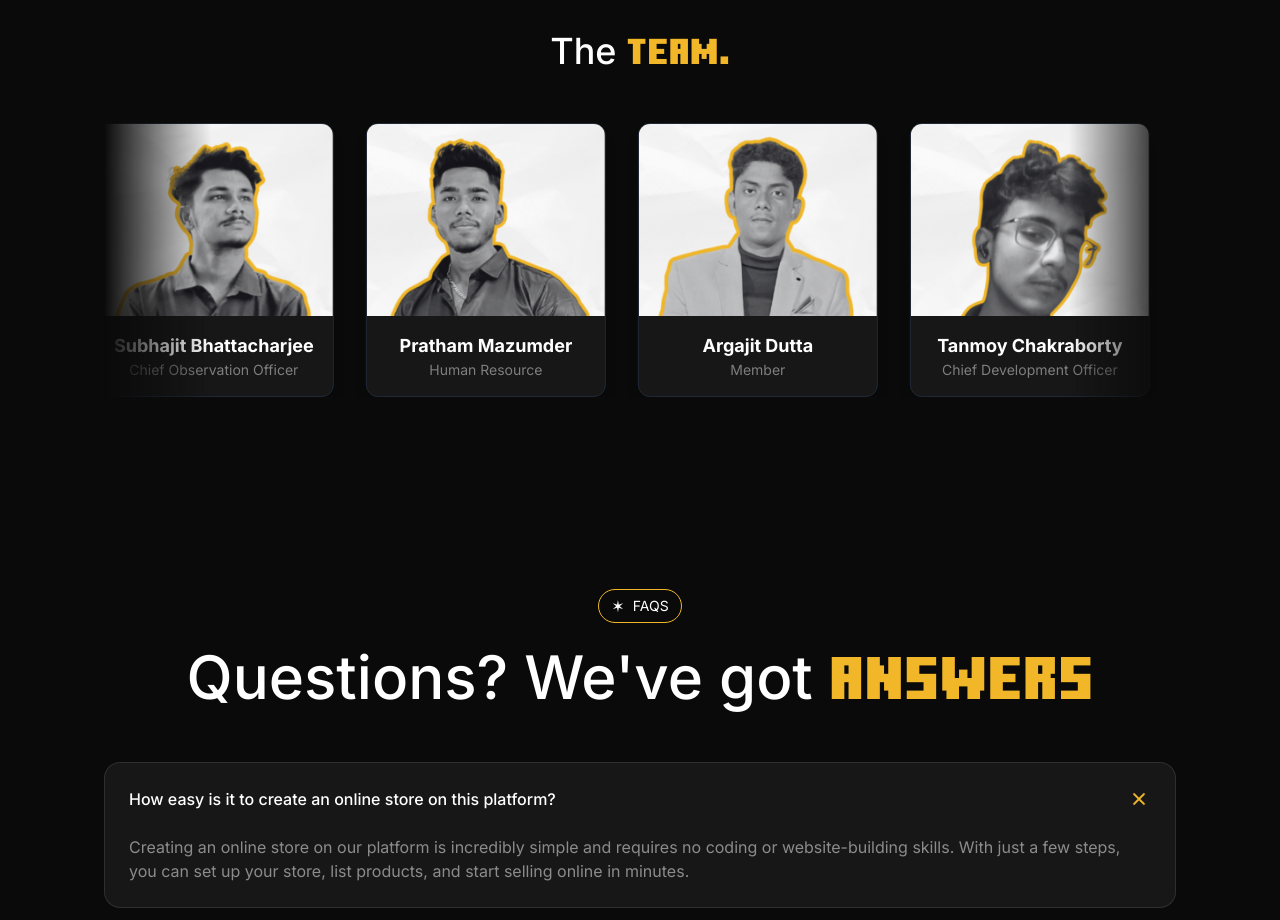
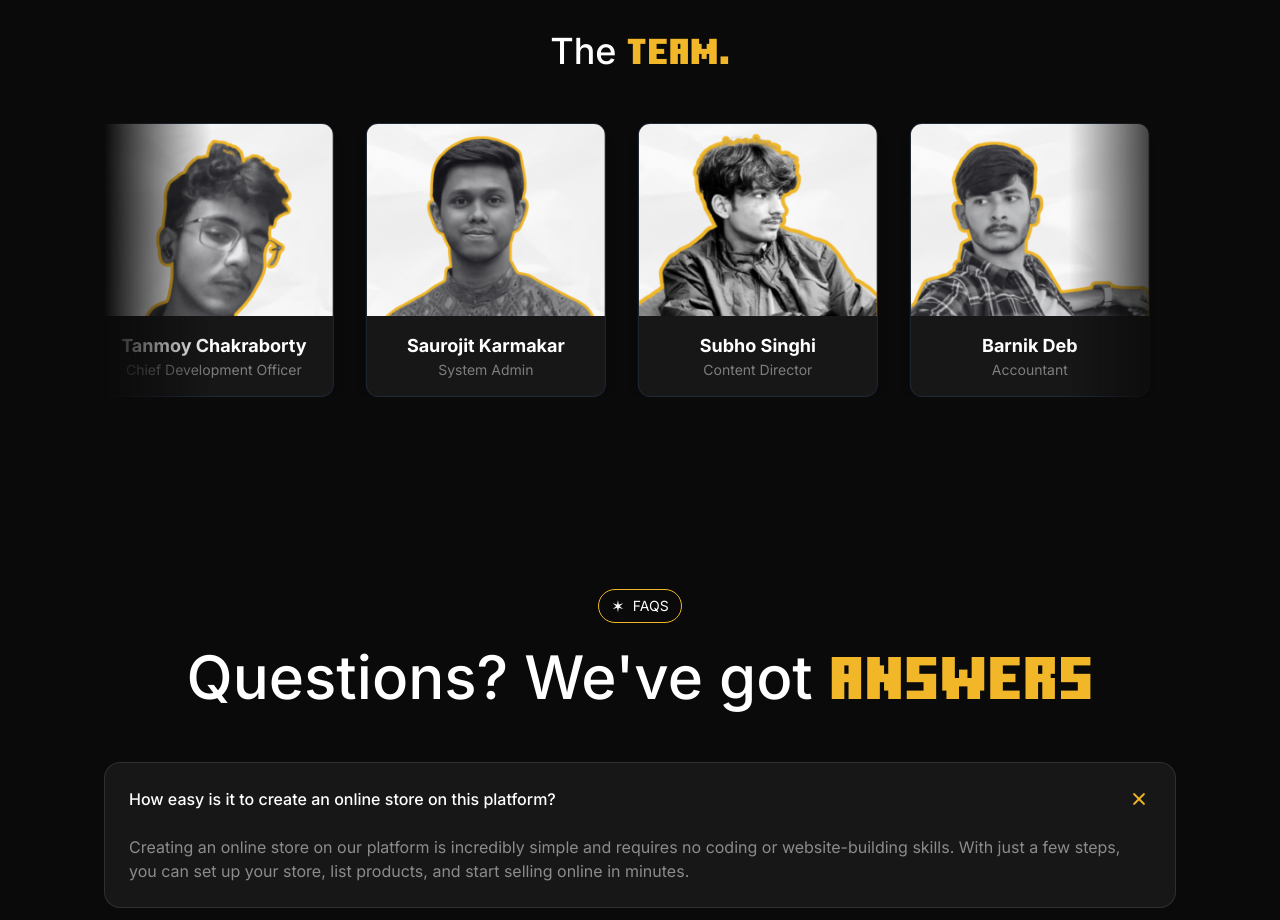
Before and after one commit to Tanmoy0071/NearHive, a Next.js app: page / in a window 1280 px wide. Shown: the part 4580-5500 px from the top of the page. Built offline with nearby package versions, Linux system fonts and the light colour scheme.

Commit message:
Minor changes

```diff
--- a/src/sections/LogoTicker.tsx
+++ b/src/sections/LogoTicker.tsx
@@ -16,59 +16,60 @@ import Dipankar from '@/assets/team/Untitled design (42).png'
 
 const teamMembers = [
     {
-        name: "Subho Singhi",
-        role: "Creative Head",
-        image: Subho // Updated path
+        name: "Subhajit Bhattacharjee",
+        role: "Chief Executive Officer",
+        image: Subhajit
     },
     {
         name: "Kunal Deb",
-        role: "Chief Executive Officer",
-        image: Kunal  // Add actual image path
+        role: "Chief Operating Officer",
+        image: Kunal
+    },
+    {
+        name: "Subhrojyoti Sen",
+        role: "Chief Technical Officer",
+        image: Shubrojyoti
+    },
+    {
+        name: "Tanmoy Chakraborty",
+        role: "Chief Development Officer",
+        image: Tanmoy
+    },
+    {
+        name: "Saurojit Karmakar",
+        role: "System Admin",
+        image: Saurojit
+    },
+    {
+        name: "Subho Singhi",
+        role: "Content Director",
+        image: Subho
     },
     {
         name: "Barnik Deb",
-        role: "Chief Marketing Officer",
-        image: Barnik // Add actual image path
-    },
-    {
-        name: "Subhajit Bhattacharjee",
-        role: "Chief Observation Officer",
-        image: Subhajit  // Add actual image path
+        role: "Accountant",
+        image: Barnik
     },
     {
         name: "Pratham Mazumder",
         role: "Human Resource",
-        image: Pratham  // Add actual image path
+        image: Pratham
     },
     {
         name: "Argajit Dutta",
-        role: "Member",
-        image: Agro  // Add actual image path
+        role: "Middleman Manager",
+        image: Agro
     },
-    {
-        name: "Tanmoy Chakraborty",
-        role: "Chief Development Officer",
-        image: Tanmoy  // Add actual image path
-    },
-    {
-        name: "Saurojit Karmakar",
-        role: "Chief Data Officer",
-        image: Saurojit // Add actual image path
-    },
-    {
-        name: "Subhorjyoti Das",
-        role: "Chief Technical Officer",
-        image: Shubrojyoti // Add actual image path
-    },
+
     {
         name: "Dipankar Deb",
         role: "Chief Finance Officer",
-        image: Dipankar // Add actual image path
+        image: Dipankar
     },
     {
         name: "Soumyadeep Ghose",
-        role: "Chief SEO Expert",
-        image: Saurojit // Add actual image path
+        role: "SEO Analyst",
+        image: Saurojit
     }
 ];
 
```
Also changed, not shown: 1 other file (tests, documents, lock files or other folders).
